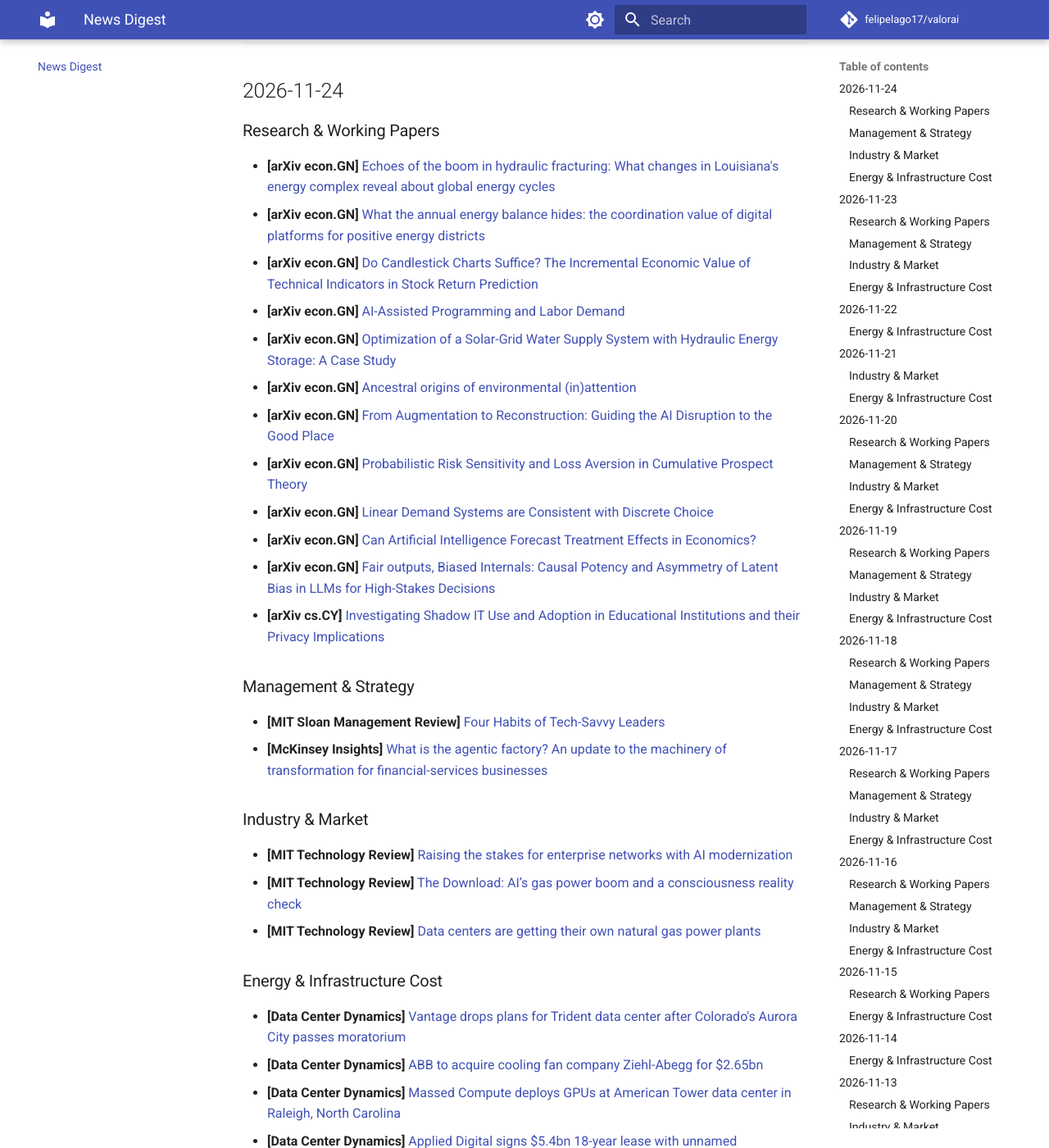
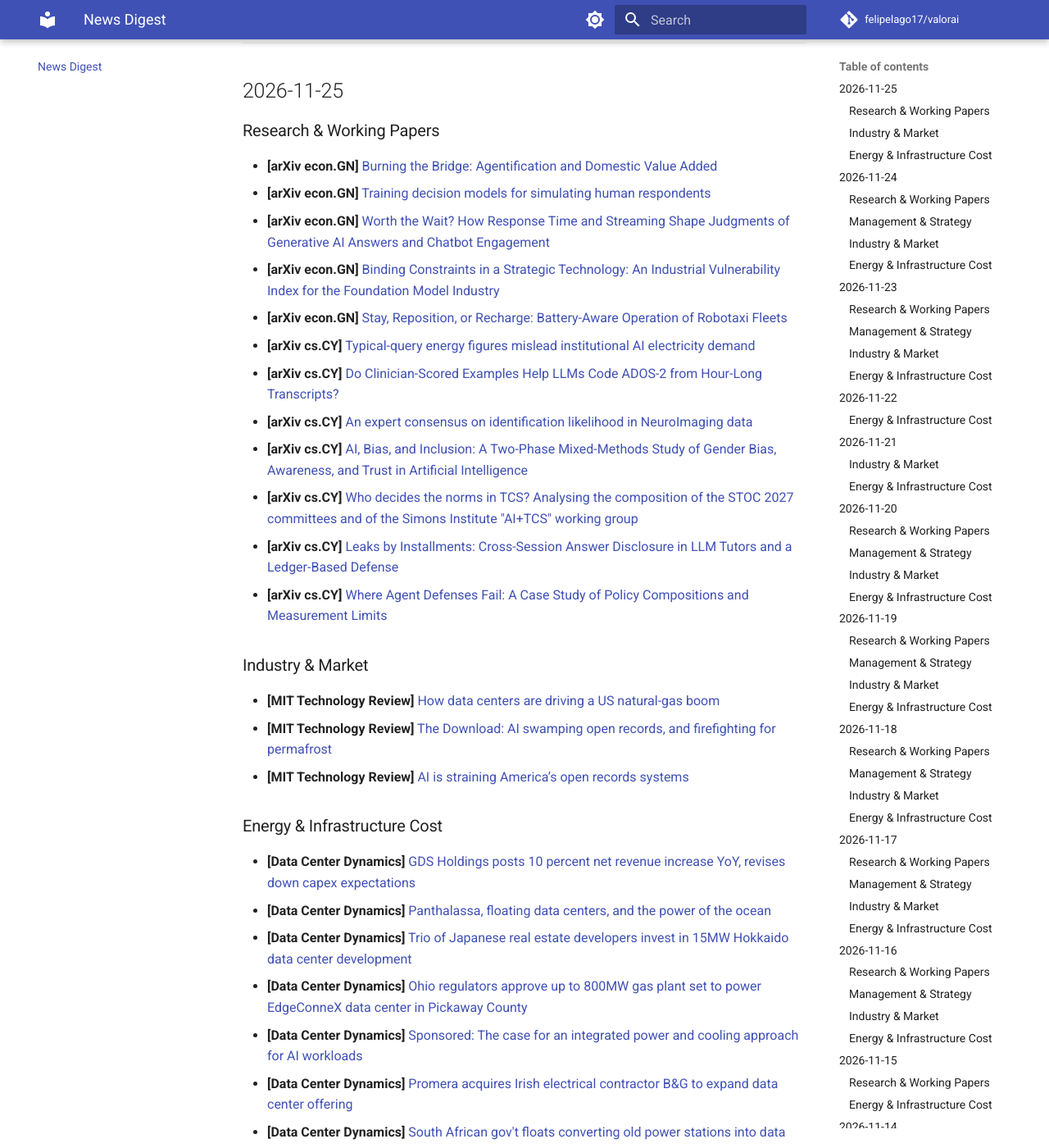
Before and after one commit to felipelago17/valorai, an MkDocs documentation site: the page built from docs/news/digest.md, in a window 1280 px wide and 1400 px high, scrolled down 396 px. Shown: the whole window at 82% size. Built offline with MkDocs 1.6.1 and Material for MkDocs 9.7.7, drawn with Linux system fonts in a browser that asks for light colours; comment, search, counter and statistics services are not loaded; some of the changed text lies outside the part shown.

Commit message:
chore: daily digest 2026-11-25

```diff
--- a/docs/news/digest.md
+++ b/docs/news/digest.md
@@ -9,6 +9,46 @@ Roughly 90 days of history are kept on this page; the latest run is also written
 ---
 
 <!-- DIGEST_START -->
+## 2026-11-25
+
+### Research & Working Papers
+
+- **[arXiv econ.GN]** [Burning the Bridge: Agentification and Domestic Value Added](https://arxiv.org/abs/2611.31518)
+- **[arXiv econ.GN]** [Training decision models for simulating human respondents](https://arxiv.org/abs/2611.31613)
+- **[arXiv econ.GN]** [Worth the Wait? How Response Time and Streaming Shape Judgments of Generative AI Answers and Chatbot Engagement](https://arxiv.org/abs/2611.33050)
+- **[arXiv econ.GN]** [Binding Constraints in a Strategic Technology: An Industrial Vulnerability Index for the Foundation Model Industry](https://arxiv.org/abs/2510.23421)
+- **[arXiv econ.GN]** [Stay, Reposition, or Recharge: Battery-Aware Operation of Robotaxi Fleets](https://arxiv.org/abs/2611.07699)
+- **[arXiv cs.CY]** [Typical-query energy figures mislead institutional AI electricity demand](https://arxiv.org/abs/2611.31960)
+- **[arXiv cs.CY]** [Do Clinician-Scored Examples Help LLMs Code ADOS-2 from Hour-Long Transcripts?](https://arxiv.org/abs/2611.32050)
+- **[arXiv cs.CY]** [An expert consensus on identification likelihood in NeuroImaging data](https://arxiv.org/abs/2611.32330)
+- **[arXiv cs.CY]** [AI, Bias, and Inclusion: A Two-Phase Mixed-Methods Study of Gender Bias, Awareness, and Trust in Artificial Intelligence](https://arxiv.org/abs/2611.32869)
+- **[arXiv cs.CY]** [Who decides the norms in TCS? Analysing the composition of the STOC 2027 committees and of the Simons Institute "AI+TCS" working group](https://arxiv.org/abs/2611.33082)
+- **[arXiv cs.CY]** [Leaks by Installments: Cross-Session Answer Disclosure in LLM Tutors and a Ledger-Based Defense](https://arxiv.org/abs/2611.31429)
+- **[arXiv cs.CY]** [Where Agent Defenses Fail: A Case Study of Policy Compositions and Measurement Limits](https://arxiv.org/abs/2611.31541)
+
+### Industry & Market
+
+- **[MIT Technology Review]** [How data centers are driving a US natural-gas boom](https://www.technologyreview.com/2026/11/25/1149836/data-centers-gas-power-plants/)
+- **[MIT Technology Review]** [The Download: AI swamping open records, and firefighting for permafrost](https://www.technologyreview.com/2026/11/25/1149808/the-download-ai-open-records-permafrost-fires/)
+- **[MIT Technology Review]** [AI is straining America’s open records systems](https://www.technologyreview.com/2026/11/25/1149702/ai-is-straining-americas-open-records-systems/)
+
+### Energy & Infrastructure Cost
+
+- **[Data Center Dynamics]** [GDS Holdings posts 10 percent net revenue increase YoY, revises down capex expectations](https://www.datacenterdynamics.com/en/news/gds-holdings-posts-10-percent-net-revenue-increase-yoy-revises-down-capex-expectations/)
+- **[Data Center Dynamics]** [Panthalassa, floating data centers, and the power of the ocean](https://www.datacenterdynamics.com/en/analysis/panthalassa-floating-data-centers-and-the-power-of-the-ocean/)
+- **[Data Center Dynamics]** [Trio of Japanese real estate developers invest in 15MW Hokkaido data center development](https://www.datacenterdynamics.com/en/news/trio-of-japanese-real-estate-developers-invest-in-15mw-hokkaido-data-center-development/)
+- **[Data Center Dynamics]** [Ohio regulators approve up to 800MW gas plant set to power EdgeConneX data center in Pickaway County](https://www.datacenterdynamics.com/en/news/ohio-regulators-approve-up-to-800mw-gas-plant-set-to-power-edgeconnex-data-center-in-pickaway-county/)
+- **[Data Center Dynamics]** [Sponsored: The case for an integrated power and cooling approach for AI workloads](https://www.datacenterdynamics.com/en/opinions/the-case-for-an-integrated-power-and-cooling-approach-for-ai-workloads/)
+- **[Data Center Dynamics]** [Promera acquires Irish electrical contractor B&G to expand data center offering](https://www.datacenterdynamics.com/en/news/promera-acquires-irish-electrical-contractor-bg-to-expand-data-center-offering/)
+- **[Data Center Dynamics]** [South African gov't floats converting old power stations into data centers](https://www.datacenterdynamics.com/en/news/south-african-govt-floats-converting-old-power-stations-into-data-centers/)
+- **[Data Center Dynamics]** [US Army offers more land to private AI data centers, across nine sites - must include power generation](https://www.datacenterdynamics.com/en/news/us-army-offers-more-land-to-private-ai-data-centers-across-nine-sites-must-include-power-generation/)
+- **[Data Center Dynamics]** [Three data center projects planned around Phoenix, Arizona](https://www.datacenterdynamics.com/en/news/three-data-center-projects-planned-around-phoenix-arizona/)
+- **[Data Center Dynamics]** [UK government seeks new AI investment-focused secretary, reporting to country's AI Minister](https://www.datacenterdynamics.com/en/news/uk-government-seeks-new-ai-investment-focused-secretary-reporting-to-countrys-ai-minister/)
+- **[Data Center Dynamics]** [Stratum Holdings and Ocean Power Technologies partner on offshore data centers](https://www.datacenterdynamics.com/en/news/stratum-holdings-and-ocean-power-technologies-partner-on-offshore-data-centers/)
+- **[Data Center Dynamics]** [Man charged over explosion at electrical substation serving Apple data center in Mesa, Arizona](https://www.datacenterdynamics.com/en/news/man-charged-over-explosion-at-electrical-substation-serving-apple-data-center-in-mesa-arizona/)
+
+---
+
 ## 2026-11-24
 
 ### Research & Working Papers
```
Also changed, not shown: 2 other files.
